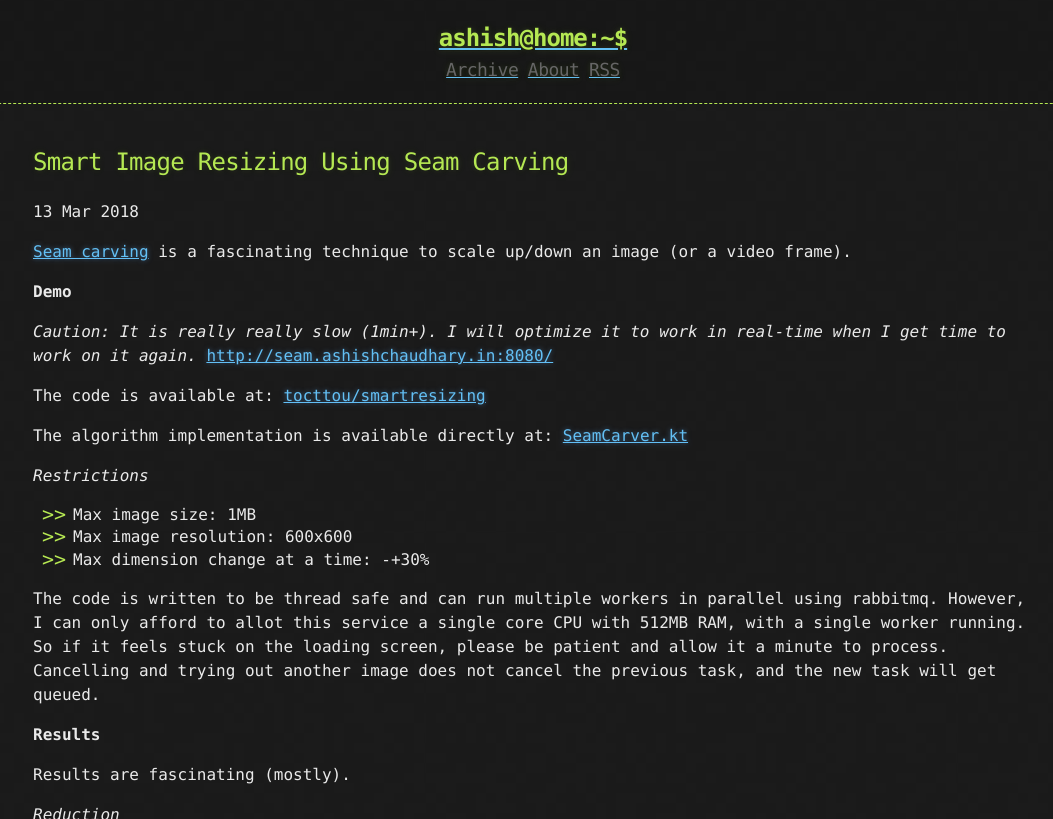
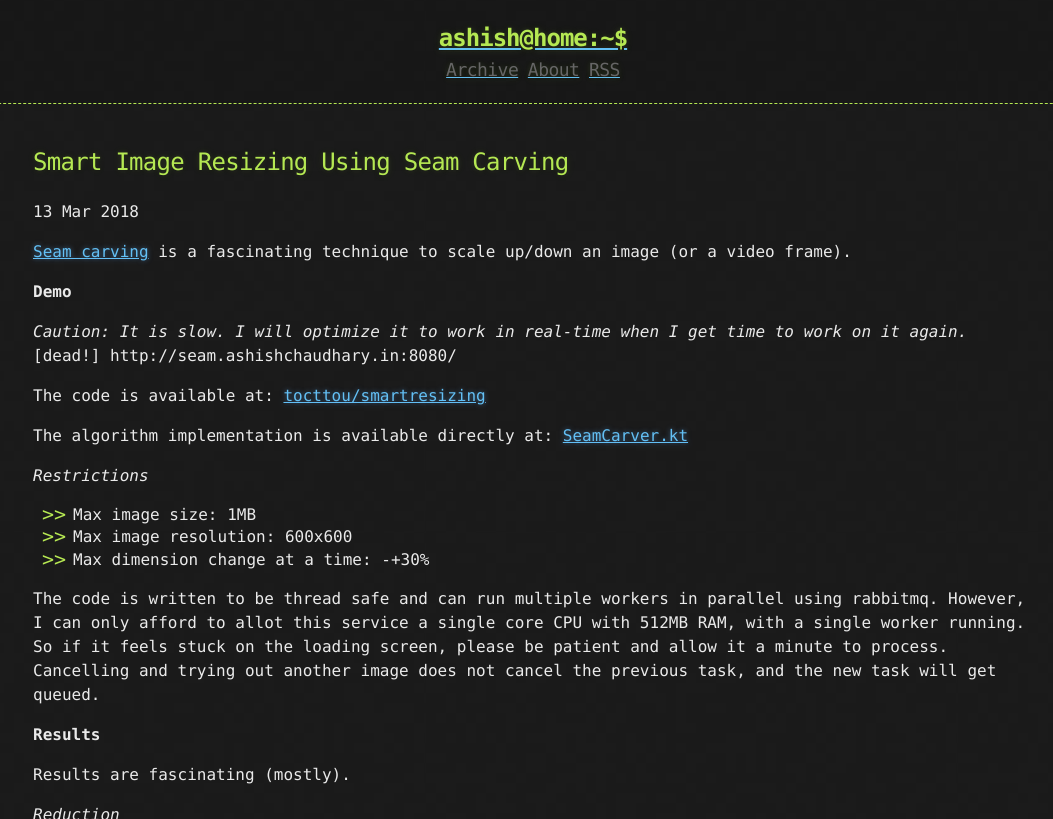
Before and after one commit to tocttou/tocttou.github.io, a Jekyll site: the page built from _posts/2018-03-13-smart-image-resizing-using-seam-carving.md, in a window 1280 px wide and 900 px high, cut to the strip 0-819 px from the top of the window. Shown: the whole strip, without its empty margins (107-1160 px from the left). Built offline with Jekyll 4.4.1, drawn with Linux system fonts in a browser that asks for light colours; nearby versions of some CDN libraries; comment, search, counter and statistics services are not loaded.

Commit message:
Update 2018-03-13-smart-image-resizing-using-seam-carving.md

```diff
--- a/_posts/2018-03-13-smart-image-resizing-using-seam-carving.md
+++ b/_posts/2018-03-13-smart-image-resizing-using-seam-carving.md
@@ -7,8 +7,8 @@
 
 **Demo**
 
-*Caution: It is really really slow (1min+). I will optimize it to work in real-time when I get time to work on it again.*
-[http://seam.ashishchaudhary.in:8080/](http://seam.ashishchaudhary.in:8080/)
+*Caution: It is slow. I will optimize it to work in real-time when I get time to work on it again.*
+[dead!] http://seam.ashishchaudhary.in:8080/
 
 The code is available at: [tocttou/smartresizing](https://github.com/tocttou/smartresizing)
 
```
